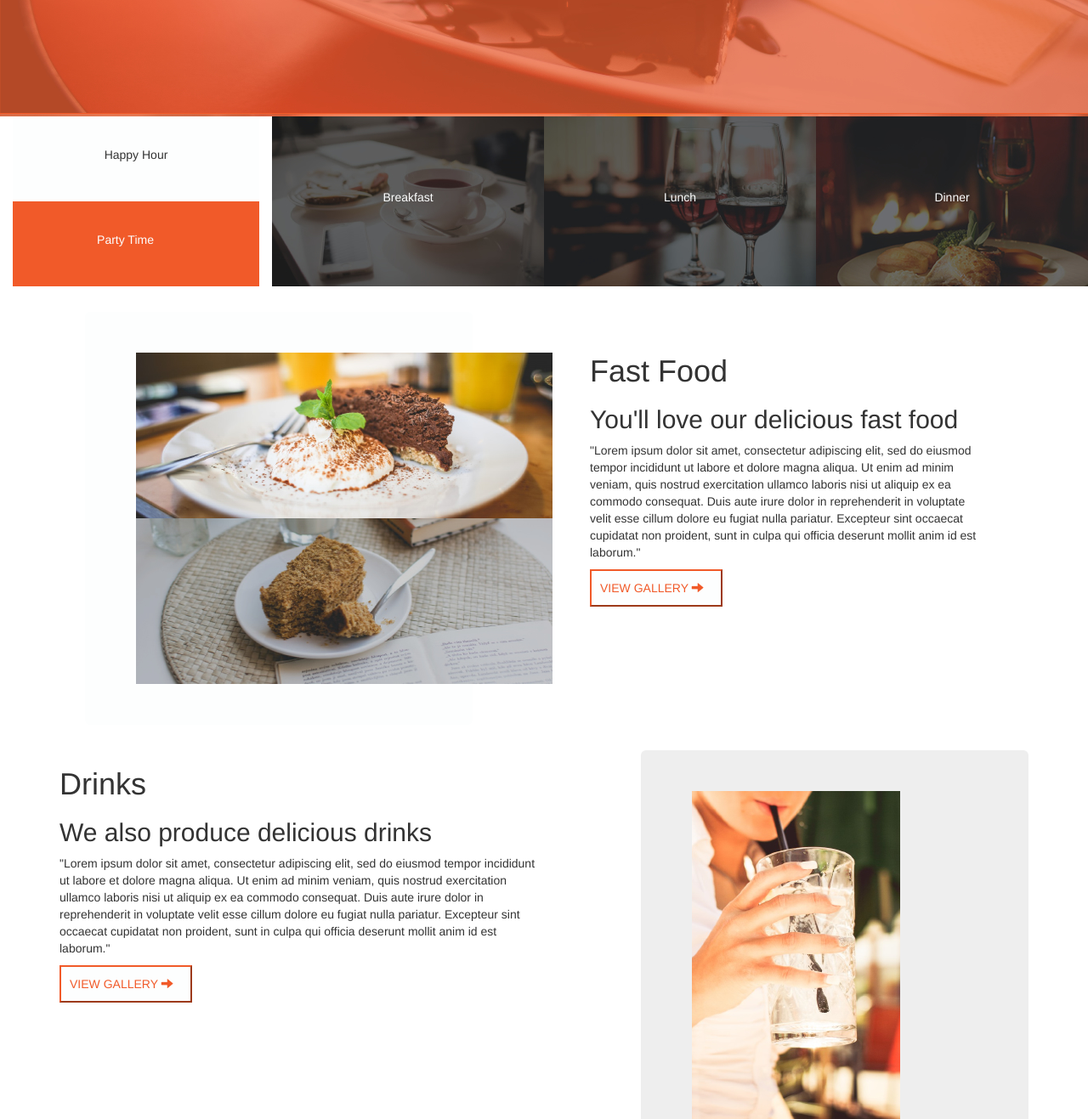
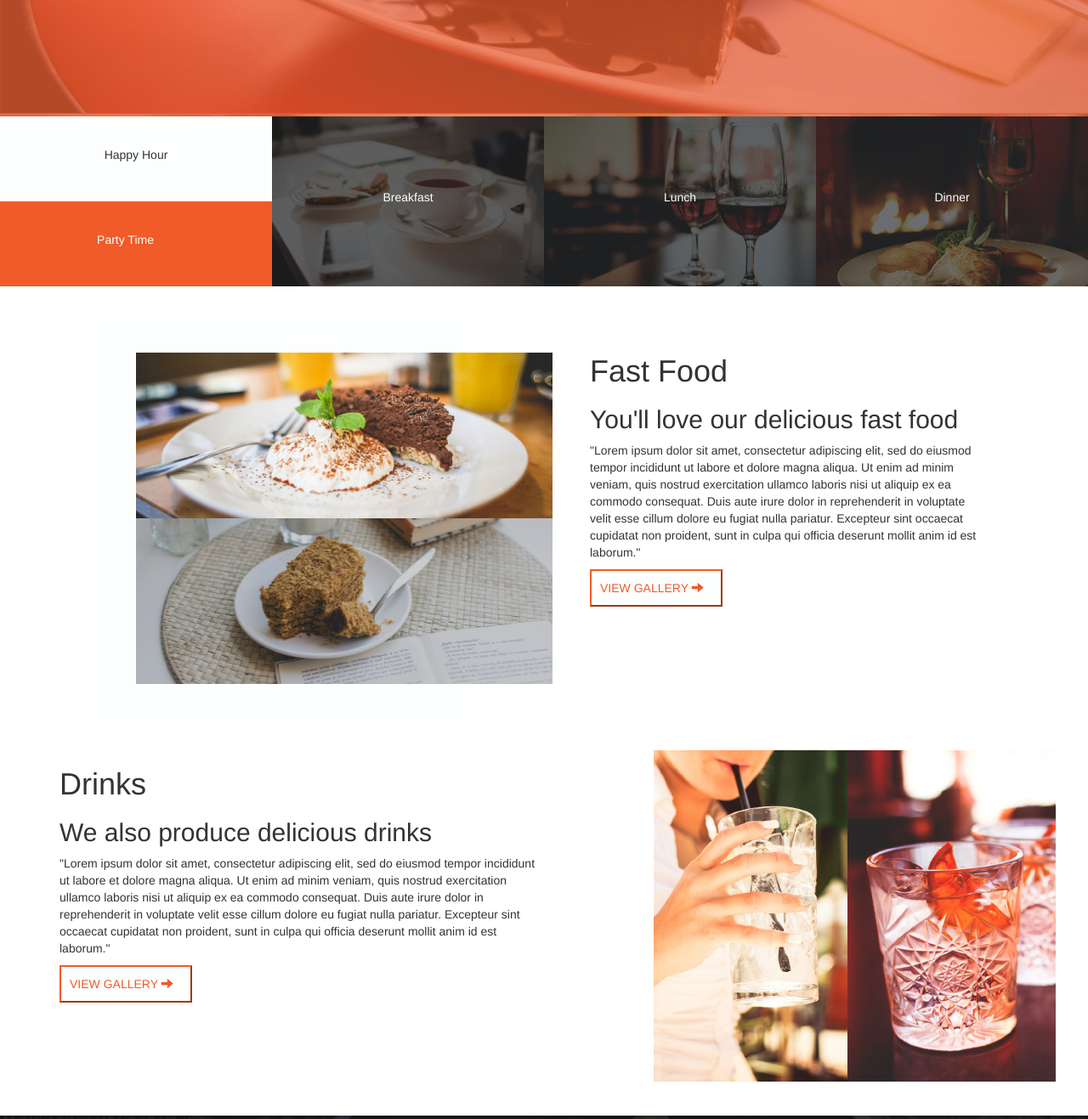
Before and after one commit to sami-mai/anitas-kitchen-IP, a plain HTML site: page index.html in a window 1280 px wide. Shown: the part 503-1820 px from the top of the page at 85% size. Drawn offline with nearby package versions, Linux system fonts and the light colour scheme.

Commit message:
fix padding in happyParty

```diff
--- a/css/styles.css
+++ b/css/styles.css
@@ -20,12 +20,14 @@ html {
   color: #FDFEFE;
 }
 
+.happyParty {
+  padding: 0px;
+}
+
 #HH {
   background-color: #FDFEFE;
   text-align: center;
   padding: 35px;
-  /*padding-left: 10px;
-  padding-r*/
   margin: 0px;
 }
 
--- a/index.html
+++ b/index.html
@@ -33,7 +33,7 @@
   <section>
     <div class="section">
       <div class="rows">
-        <div class="col-md-3">
+        <div class="col-md-3 happyParty">
           <div id="HH" class="col-md-12">
             <p>Happy Hour</p>
           </div>
@@ -89,9 +89,13 @@
               <span class="glyphicon glyphicon-arrow-right" aria-hidden="true"></span>
             </button>
           </div>
-          <div id="drinks" class="jumbotron">
-            <img src="img/drink1.jpg" alt="photo of drinks">
-            <img src="img/drink2.jpg" alt="photo of drinks">
+          <div id="drinks" class="rows">
+            <div class="col-md-6">
+              <img src="img/drink1.jpg" alt="photo of drinks">
+            </div>
+            <div class="col-md-6">
+              <img src="img/drink2.jpg" alt="photo of drinks">
+            </div>
           </div>
         </div>
       </div>
```
